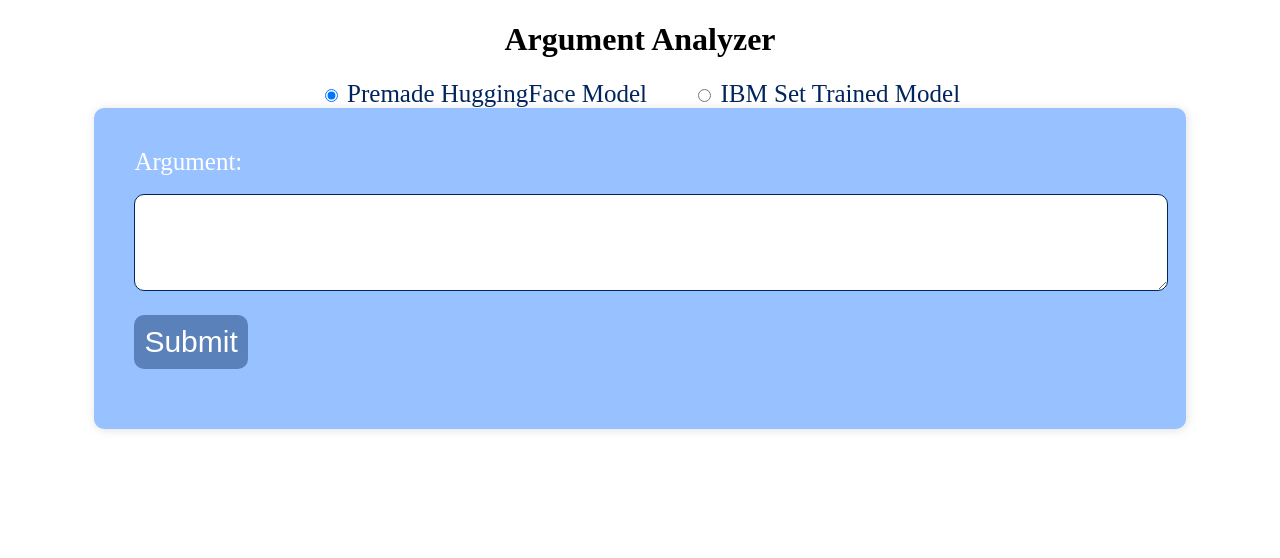
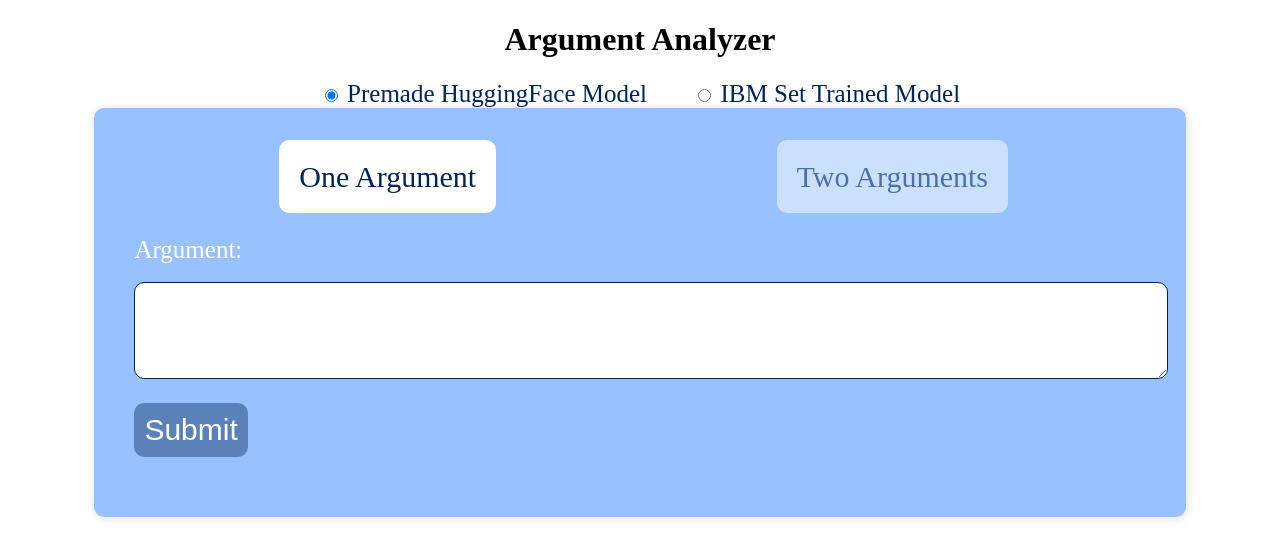
Before and after one commit to Auriel-Wish/LLM-Argument-Analyzer, a Flask app: page / in a window 1280 px wide. Shown: the top 558 px of the page. Run offline with Flask 3, Linux system fonts and the light colour scheme.

Commit message:
added interface and functionality for user to compare 2 arguments. Currently asks the previously used chatbox to compare the arguments, but this it doesn't work a lot of the time (maybe because it is too complex of a task? Sometimes it works sometimes not, so it is unclear).

```diff
--- a/Parts-2-and-3/main.py
+++ b/Parts-2-and-3/main.py
@@ -4,7 +4,7 @@
 # backend.py
 # ----------------------------------------------------------------
 from flask import Flask, request, jsonify, render_template
-from funcs import eval_argument_premade, eval_argument_IBM, breakdown_argument, summarize, get_feedback
+from funcs import eval_argument_premade, eval_argument_IBM, breakdown_argument, summarize, get_feedback, compare
 
 app = Flask(__name__)
 
@@ -40,6 +40,13 @@ def in_depth():
     feedback = get_feedback(user_argument, arg_score)
     return jsonify(feedback)
 
+@app.route("/get_comparison", methods=["POST"])
+def get_comparison():
+    user_argument2 = request.form["user_argument2"]
+    user_argument3 = request.form["user_argument3"]
+    comparison = compare(user_argument2, user_argument3)
+    return jsonify(comparison)
+
 # Run application
 if __name__ == "__main__":
     app.run()
--- a/Parts-2-and-3/templates/index.html
+++ b/Parts-2-and-3/templates/index.html
@@ -16,6 +16,17 @@
 
             h1 {
                 text-align: center;
+            }
+
+            .choose_num_args {
+                font-size: 30px;
+                padding: 20px;
+                border-radius: 10px;
+                background-color: white;
+                color: rgb(0, 36, 91);
+                width: 30%;
+                margin: auto;
+                cursor: pointer;
             }
 
             #form_container {
@@ -37,10 +48,16 @@
                 margin-right: 20px;
             }
 
+            td {
+                vertical-align: top;
+                width: 50%;
+                padding: 10px;
+            }
+
             textarea {
                 border: 1px solid rgb(0, 36, 91);
                 border-radius: 10px;
-                width: 100%;
+                width: 90%;
                 padding: 10px;
             }
 
@@ -76,21 +93,80 @@
 
         <!-- Get user argument -->
         <div id="form_container">
-            <form id="arg_form">
-                <label for="user_argument" style="font-size: 25px">Argument:</label>
+            <table style="width: 100%; margin-bottom: 30px;">
+                <tr style="text-align: center;">
+                    <td><span class="choose_num_args">One Argument</span></td>
+                    <td><span class="choose_num_args">Two Arguments</span></td>
+                </tr>
+            </table>
+            <div id="one_arg">
+                <form id="arg_form1">
+                    <label for="user_argument1" style="font-size: 25px">Argument:</label>
                     <br><br>
-                <textarea id="user_argument" rows="5" required></textarea>
+                    <textarea id="user_argument1" rows="5" style="width: 100%;" required></textarea>
                     <br>
                     <button type="submit">Submit</button>
                 </form>
 
-            <h2 id="output"></h2>
-            <p id="qualitative"></p>
-            <p id="arg_breakdown"></p>
-            <p id="feedback"></p>
+                <h2 id="output1"></h2>
+                <p id="qualitative1"></p>
+                <p id="arg_breakdown1"></p>
+                <p id="feedback1"></p>
+            </div>
+            <form id="two_arg">
+                <table style="width: 100%">
+                    <tr>
+                        <td>
+                            <label for="user_argument2" style="font-size: 25px">Argument 1:</label>
+                            <br><br>
+                            <textarea id="user_argument2" rows="5" required></textarea>
+                            <br>
+
+                            <h2 id="output2"></h2>
+                            <p id="qualitative2"></p>
+                            <p id="arg_breakdown2"></p>
+                        </td>
+                        <td>
+                            <label for="user_argument3" style="font-size: 25px">Argument 2:</label>
+                            <br><br>
+                            <textarea id="user_argument3" rows="5" required></textarea>
+                            <br>
+
+                            <h2 id="output3"></h2>
+                            <p id="qualitative3"></p>
+                            <p id="arg_breakdown3"></p>
+                        </td>
+                    </tr>
+                </table>
+                <div id="comparison" style="margin: auto; text-align: center; width: 60%"></div>
+                <button type="submit">Compare</button>
+            </form>
         </div>
 
         <script>
+            // Choose whether to evaluate 1 argument or compare 2 arguments
+            const num_args = document.querySelectorAll(".choose_num_args");
+            num_args.forEach((element) => {
+                element.addEventListener("click", function() {
+                    if (this.innerHTML == "One Argument") {
+                        document.getElementById("one_arg").style.display = "block";
+                        document.getElementById("two_arg").style.display = "none";
+                    }
+                    else {
+                        document.getElementById("one_arg").style.display = "none";
+                        document.getElementById("two_arg").style.display = "block";
+                    }
+
+                    num_args.forEach((el) => {
+                        el.style.opacity = 0.5;
+                    });
+
+                    this.style.opacity = 1;
+                });
+            });
+            num_args[0].click();
+
+            // Initially choose premade model
             (document.querySelectorAll('input[name="model"]'))[0].checked = true;
 
             // Classification to help interpret results from models
@@ -107,9 +183,56 @@
                 return Math.round(number / increment) * increment;
             }
 
+            // Submit argument to backend and retrieve results
+            document.getElementById("arg_form1").addEventListener("submit", function(e) {
+                e.preventDefault();
+                set_loading("1");
+                all_tasks("1");
+            });
+            document.getElementById("two_arg").addEventListener("submit", async function(e) {
+                e.preventDefault();
+                set_loading("2");
+                set_loading("3");
+
+                all_tasks("2");
+                all_tasks("3");
+
+                compare();
+            });
+
+
+            // Signal to user that their argument is being processed
+            function set_loading(form_number) {
+                document.getElementById("output" + form_number).innerHTML = "Analyzing...";
+                document.getElementById("qualitative" + form_number).innerHTML = "[Quality loading]";
+                document.getElementById("arg_breakdown" + form_number).innerHTML = "[Breakdown loading]";
+                if (form_number == "1") {
+                    document.getElementById("feedback" + form_number).innerHTML = "[Feedback loading]";
+                }
+                else {
+                    document.getElementById("comparison").innerHTML = "[Comparison loading]";
+                }
+            }
+
+            // Choose which model to use and call fetch
+            function all_tasks(form_number) {
+                const user_argument = document.getElementById("user_argument" + form_number).value;
+
+                // Choose which model to use
+                fetch_link = "";
+                if ((document.querySelectorAll('input[name="model"]'))[0].checked) {
+                    fetch_link = "/get_analysis_premade";
+                }
+                else {
+                    fetch_link = "/get_analysis_IBM";
+                }
+
+                fetch_in_order(user_argument, fetch_link, form_number);
+            }
+
             // First get analysis that takes less time, then get feedback
             // that takes more time
-            async function fetch_in_order(user_argument, fetch_link) {
+            async function fetch_in_order(user_argument, fetch_link, form_number) {
                 var quality;
 
                 // Base level analysis request
@@ -124,8 +247,8 @@
                 .then(data => {
                     // Output argument quality
                     quality = data[0];
-                    document.getElementById("output").innerHTML = "Argument Score: " + quality;
-                    document.getElementById("qualitative").innerHTML = "This argument is: " + argument_quality[round_to_nearest_20(quality * 100, 20)] + "/1";
+                    document.getElementById("output" + form_number).innerHTML = "Argument Score: " + quality + "/1";
+                    document.getElementById("qualitative" + form_number).innerHTML = "This argument is: " + argument_quality[round_to_nearest_20(quality * 100, 20)];
 
                     // Output argumeny attributes
                     evals = data[1];
@@ -136,14 +259,15 @@
                         }
                     }
                     eval_string += "</ul>"
-                    document.getElementById("arg_breakdown").innerHTML = eval_string;
+                    document.getElementById("arg_breakdown" + form_number).innerHTML = eval_string;
                 })
                 .catch(error => {
-                    alert("Error evaluating the argument: " + error);
+                    alert(error);
                 });
 
 
                 // In depth feedback occurs after because it takes a lot longer
+                if (form_number == "1") {
                     await fetch("/in_depth", {
                         method: "POST",
                         headers: {
@@ -153,34 +277,35 @@
                     })
                     .then(response => response.json())
                     .then(data => {
-                    document.getElementById("feedback").innerHTML = "<strong>Feedback:</strong><br>" + data;
+                        document.getElementById("feedback" + form_number).innerHTML = "<strong>Feedback:</strong><br>" + data;
                     })
                     .catch(error => {
-                    alert("Error evaluating the argument: " + error);
+                        alert(error);
                     });
                 }
-
-            // Submit argument to backend and retrieve results
-            document.getElementById("arg_form").addEventListener("submit", function(e) {
-                e.preventDefault();
-                document.getElementById("output").innerHTML = "Analyzing...";
-                document.getElementById("qualitative").innerHTML = "...";
-                document.getElementById("arg_breakdown").innerHTML = "...";
-                document.getElementById("feedback").innerHTML = "...";
-
-                const user_argument = document.getElementById("user_argument").value;
-
-                // Choose which model to use
-                fetch_link = "";
-                if ((document.querySelectorAll('input[name="model"]'))[0].checked) {
-                    fetch_link = "/get_analysis_premade";
-                }
-                else {
-                    fetch_link = "/get_analysis_IBM";
             }
 
-                fetch_in_order(user_argument, fetch_link);
+            // Compare the 2 inputted arguments
+            function compare() {
+                const user_argument2 = document.getElementById("user_argument2").value;
+                const user_argument3 = document.getElementById("user_argument3").value;
+
+                fetch("/get_comparison", {
+                        method: "POST",
+                        headers: {
+                            "Content-Type": "application/x-www-form-urlencoded"
+                        },
+                        body: `user_argument2=${encodeURIComponent(user_argument2)}&user_argument3=${encodeURIComponent(user_argument3)}`
+                    })
+                    .then(response => response.json())
+                    .then(data => {
+                        document.getElementById("comparison").innerHTML = "<strong>Comparison:</strong><br>" + data;
+                    })
+                    .catch(error => {
+                        alert(error);
+                        document.getElementById("comparison").innerHTML = "<strong>Comparison:</strong><br>Error getting comparison. Inputs may not have made sense or were too complex";
                 });
+            }
         </script>
     </body>
 </html>
```
Also changed, not shown: Parts-2-and-3/funcs.py (+27 -2 lines). Lines whose indentation alone changed are shown as unchanged.
